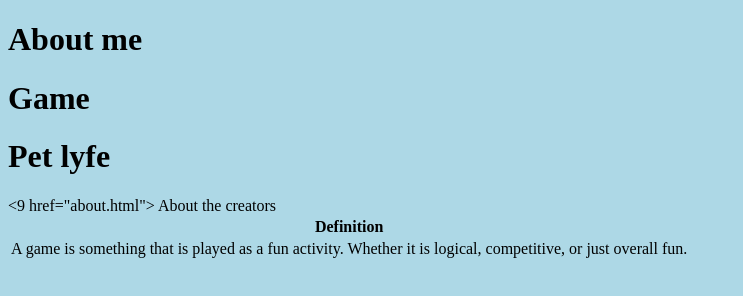
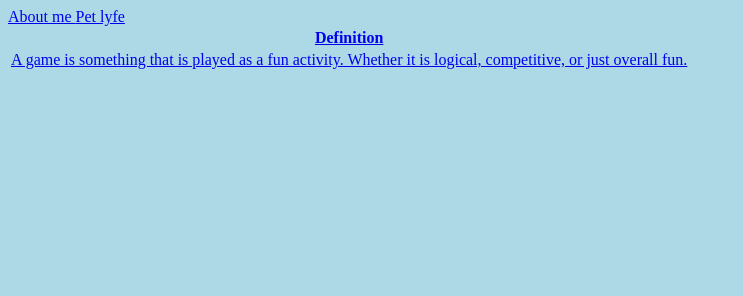
Before and after one commit to Koteirachel/GAME, a plain HTML site: page index.html in a window 1280 px wide. Shown: the whole page, without its empty margins (0-743 px from the left). Drawn offline with Linux system fonts and the light colour scheme.

Commit message:
Update index.html

```diff
--- a/index.html
+++ b/index.html
@@ -8,10 +8,9 @@
 <link rel="stylesheet" href="style.css">
 </head>
 <body>
-<h1> About me  </h1>
-<h1> Game  </h1>
+<a href="about.html"> About me  </a>
+<a href="mission.html> Pet abuse  </a>
 <h1>Pet lyfe</h1>
-<9 href="about.html"> About the creators
 </body>
 </html>
 <table>
```
